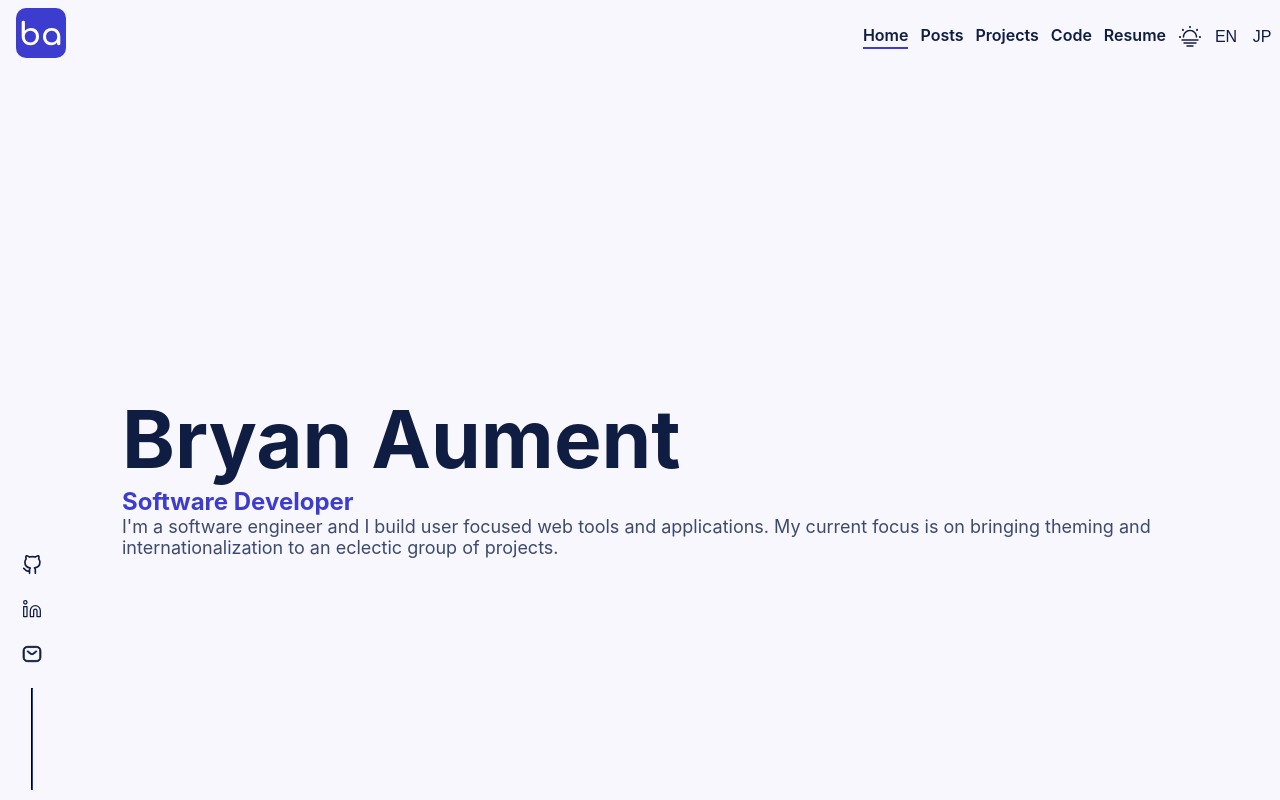
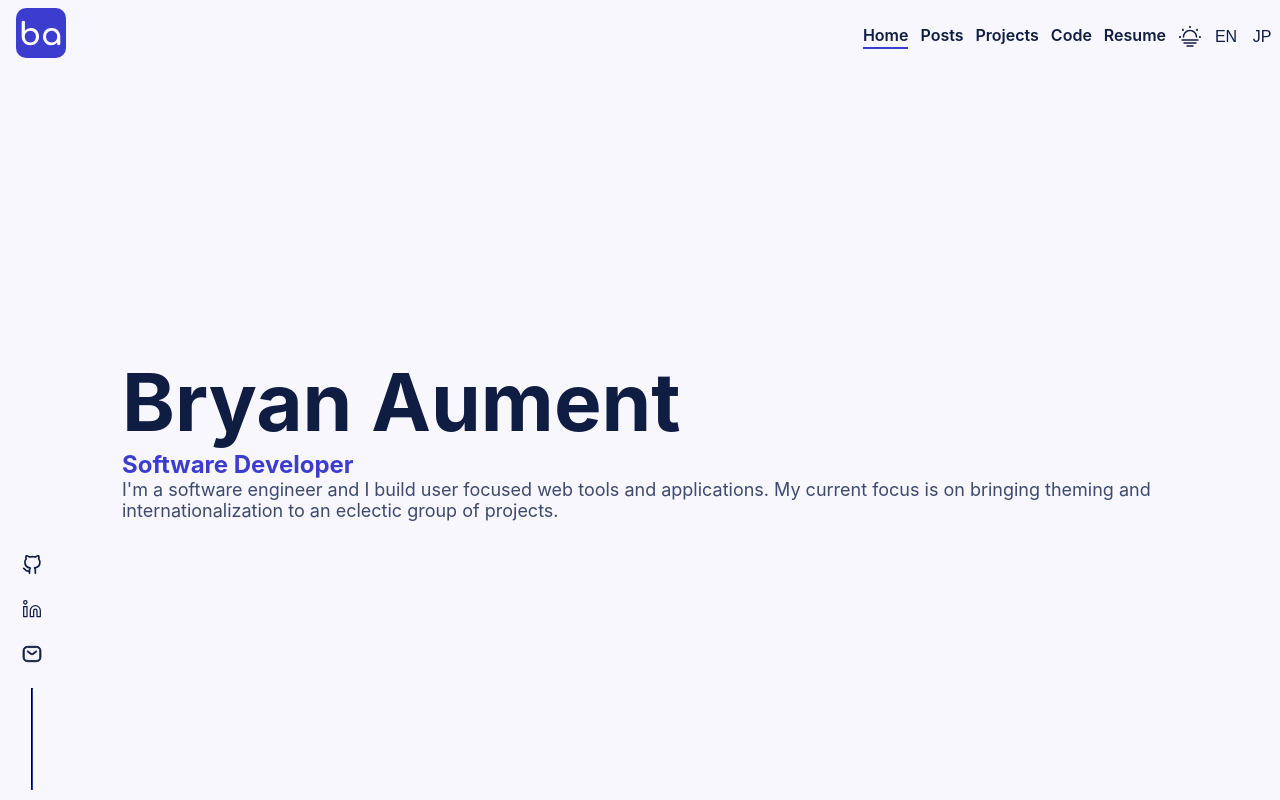
Before and after one commit to BryanAM/portfolio, a React (Create React App) app: page / in a window 1280 px wide. Shown: the top 800 px of the page. Built offline with nearby package versions, Linux system fonts and the light colour scheme.

Commit message:
updated menu error margins

```diff
--- a/src/App.scss
+++ b/src/App.scss
@@ -12,6 +12,7 @@
 
 .app-blur-container {
   width: 100%;
+  max-height: 100%;
 }
 
 // Font Sizes
--- a/src/views/Landing/LandingHero/landingHero.scss
+++ b/src/views/Landing/LandingHero/landingHero.scss
@@ -1,7 +1,7 @@
 @use '../../../assets/variables';
 
 .landing-hero {
-  min-height: 100vh;
+  min-height: calc(100vh - 74px);
   max-width: 100%;
   flex-direction: column;
   align-items: center;
```
